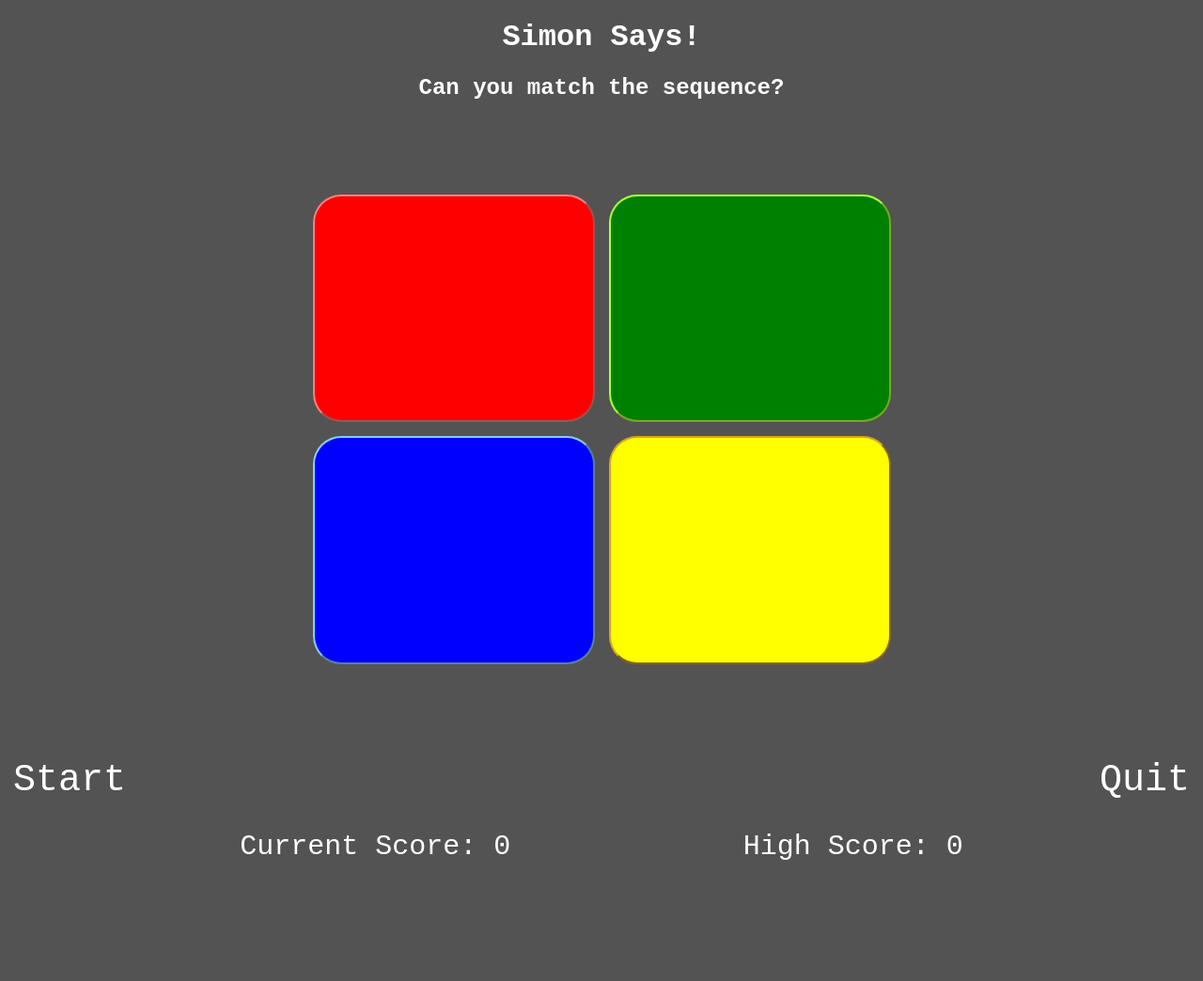
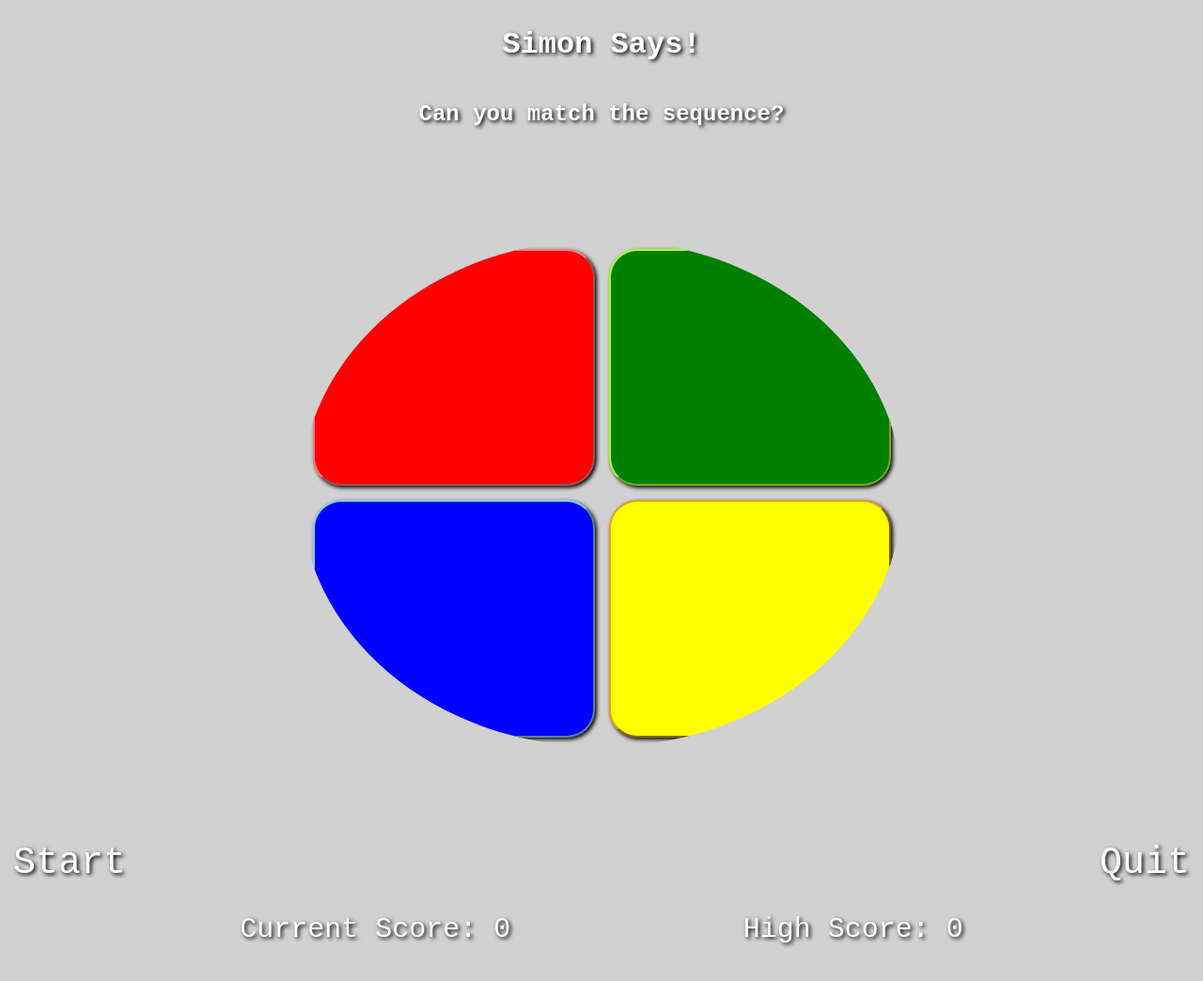
Before and after one commit to efrainenc/Project-1-Game, a plain HTML site: page index.html in a window 1280 px wide. Shown: the whole page at 94% size. Before the commit the page ends 956 px from the top, so only its background shows below. Drawn offline with Linux system fonts and the light colour scheme.

Commit message:
Fixed blinkColor Function & Start button working

```diff
--- a/index.html
+++ b/index.html
@@ -4,24 +4,24 @@
     <meta charset="UTF-8">
     <meta http-equiv="X-UA-Compatible" content="IE=edge">
     <meta name="viewport" content="width=device-width, initial-scale=1.0">
-    <script src="./main.js"></script>
+    <script src="./main.js" defer></script>
     <link rel="stylesheet" href="./style.css">
     <title>Simon Says</title>
 </head>
 <body>
     <h1>Simon Says!</h1>
     <h2>Can you match the sequence?</h2>
-    <div class="simon">
+    <div id="simon">
         <button class="red"></button>
         <button class="green"></button>
         <button class="blue"></button>
         <button class="yellow"></button>
     </div>
-    <div class="menu">
+    <div id="menu">
         <button class="start">Start</button>
         <button class="quit">Quit</button>
     </div>
-    <div class="score">
+    <div id="score">
         <p class="currScore">Current Score: 0</p>
         <p class="highScore">High Score: 0</p>
     </div>
--- a/main.js
+++ b/main.js
@@ -1,12 +1,13 @@
 
 // import colored buttons for Simon
-const redBtn = document.querySelector(".red")
-const greenBtn = document.querySelector(".green")
-const blueBtn = document.querySelector(".blue")
-const yellowBtn = document.querySelector(".yellow")
+const redBtn = document.querySelector(".red");
+console.log(redBtn)
+const greenBtn = document.querySelector(".green");
+const blueBtn = document.querySelector(".blue");
+const yellowBtn = document.querySelector(".yellow");
 // import menu buttons
-const startBtn = document.querySelector(".start")
-const quitBtn = document.querySelector(".quit")
+const startBtn = document.querySelector(".start");
+const quitBtn = document.querySelector(".quit");
 
 
 // if color selected then change(blink) color accordingly
@@ -37,16 +38,27 @@ function nextLvl(){
 
 // starts game and displays first sequence
 function startGame(){
-
+    //
     nextLvl();
+}
+function quitGame(){
+    // ends the game by resetting and emptying all values back to default
 }
 
 // blinks the colors passed in from startLvl
 function blinkColor(color){
-    // will call value ".color" to blink white
-    const blink = document.querySelector(`.${color}`).style.backgroundColor = "white";
+    // will call button value ".color" to blink white
+    const blink = document.querySelector(`.${color}`);
+    console.log(color)
+    blink.style.backgroundColor = "white";
     // reverts to original color (.5sec blink duration)
-    setTimeout(blink.style.backgroundColor = `.${color}`, 500);
+    setTimeout(() => blink.style.backgroundColor = "", 500);
+    // await user input
+
+    // if user input matches computer input then begin next lvl
+    if(computerChoice === playerChoice){
+        nextLvl();
+    }
 }
 
 // takes the computer generated color choice array and calls blink function for each color element in array;
@@ -58,18 +70,16 @@ function startLvl(computerChoice){
 }
 
 
-function tempFunction(){
-
+function userInput(){
+    //store and call compare function
+    return "click detected"
 }
 
-
-
-
 // Simons Colored Button Listeners
-redBtn.addEventListener("click", tempFunction);
-greenBtn.addEventListener("click", tempFunction);
-blueBtn.addEventListener("click", tempFunction);
-yellowBtn.addEventListener("click", tempFunction);
+redBtn.addEventListener("click", userInput);
+greenBtn.addEventListener("click", userInput);
+blueBtn.addEventListener("click", userInput);
+yellowBtn.addEventListener("click", userInput);
 // Menu Event Listeners
-startBtn.addEventListener("click", startGame);
-quitBtn.addEventListener("click", tempFunction);
+startBtn.addEventListener("click", startGame)
+quitBtn.addEventListener("click", quitGame);
--- a/style.css
+++ b/style.css
@@ -1,31 +1,28 @@
 /* Core Body and Text*/
 body{
-    background-color:rgb(83, 83, 83);
+    display: grid;
+    background-color: rgb(209, 209, 209);
     font-family: 'Courier New', Courier, monospace;
 }
-h1{
+h1, h2{
     display: grid;
     justify-content: center;
-    color: white;
-}
-h2{
-    display: grid;
-    justify-content: center;
-    color: white;
+    color: rgb(255, 255, 255);
+    text-shadow: 2px 2px 4px #000000;
 }
 /* Start and Quit Menu */
-.menu{
+#menu{
     display: grid;
     justify-content: space-between;
 }
 .start{
-    display: grid;
     grid-row: 1;
     font-family: 'Courier New', Courier, monospace;
     color: white;
     font-size: 40px;
     border: none;
     background: none;
+    text-shadow: 2px 2px 4px #000000;
 }
 .quit{
     display: grid;
@@ -35,10 +32,11 @@ h2{
     font-size: 40px;
     border: none;
     background: none;
+    text-shadow: 2px 2px 4px #000000;
 }
 
 /* Score Display*/
-.score{
+#score{
     display: grid;
     justify-content: space-evenly;
 }
@@ -47,41 +45,50 @@ h2{
     grid-row: 1;
     color: white;
     font-size: 30px;
+    text-shadow: 2px 2px 4px #000000;
 }
 .highScore{
     display: grid;
     grid-row: 1;
     color: white;
     font-size: 30px;
+    text-shadow: 2px 2px 4px #000000;
 }
 /*create 2x2 grid w/ respective colors*/
-.simon{
+#simon{
     margin: 100px auto;
-    width: 500px;
-    height: 500px;
+    width: 620px;
+    height: 520px;
     display: grid;
     justify-content: center;
     grid-template-columns: 300px 300px;
     grid-column-gap: 15px;
     grid-row-gap: 15px;
+    border-radius: 70%;
+    overflow: hidden;
+    padding: 10px;
 }
 .red{
     background-color: red;
     border-radius: 30px;
     border-color: lightcoral;
+    box-shadow: 2px 2px 4px #000000;
 }
 .green{
     background-color: green;
     border-radius: 30px;
     border-color: greenyellow;
+    box-shadow: 2px 2px 4px #000000;
 }
 .blue{
     background-color: blue;
     border-radius: 30px;
     border-color: skyblue;
+    box-shadow: 2px 2px 4px #000000;
 }
 .yellow{
     background-color: yellow;
     border-radius: 30px;
     border-color: goldenrod;
+    box-shadow: 2px 2px 4px #000000;
 }
```
